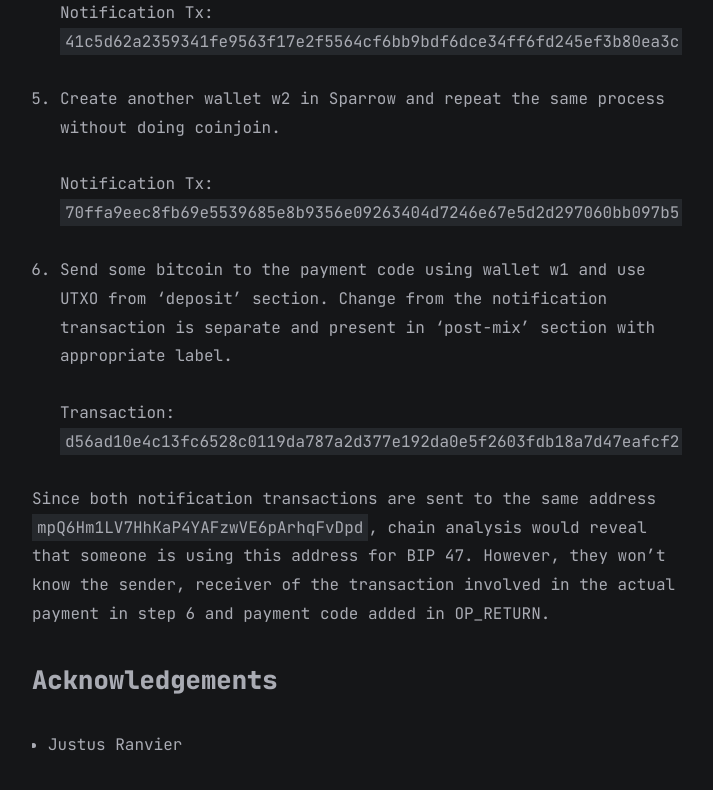
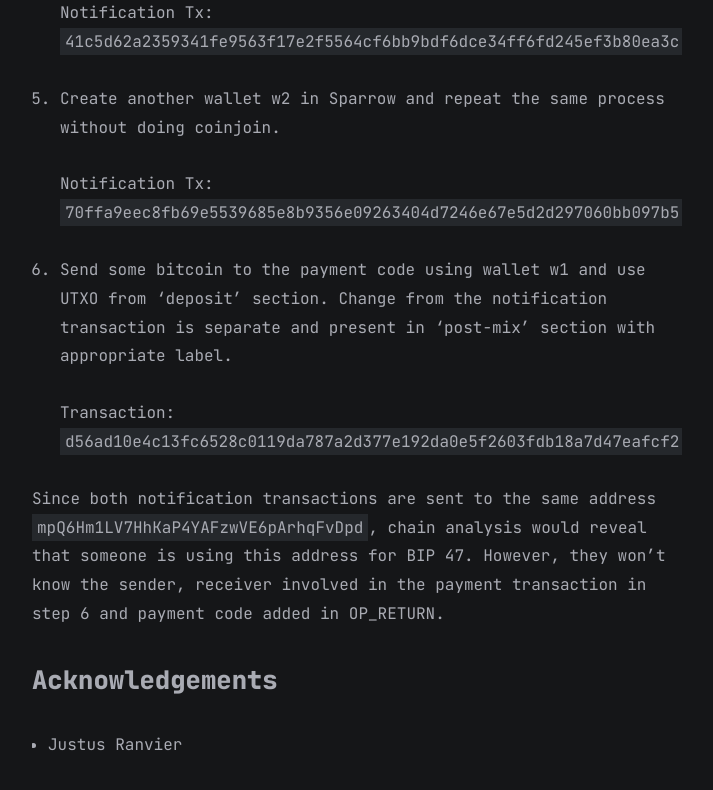
Before and after one commit to consentonchain/blog, a Jekyll site: the page built from all_collections/_posts/2023-01-16-bip47.md, in a window 1280 px wide and 900 px high, scrolled down 2707 px. Shown: the top 790 px of the window, without its empty margins (283-996 px from the left). Built offline with Jekyll 4.4.1, drawn with Linux system fonts in a browser that asks for light colours.

Commit message:
Fix grammar

```diff
--- a/all_collections/_posts/2023-01-16-bip47.md
+++ b/all_collections/_posts/2023-01-16-bip47.md
@@ -69,7 +69,7 @@ appropriate label.
 
 Since both notification transactions are sent to the same address `mpQ6Hm1LV7HhKaP4YAFzwVE6pArhqFvDpd`,
 chain analysis would reveal that someone is using this address for BIP 47. However, they won't know the
-sender, receiver of the transaction involved in the actual payment in step 6 and payment code added in OP_RETURN.
+sender, receiver involved in the payment transaction in step 6 and payment code added in OP_RETURN.
 
 ### Acknowledgements
 
```
